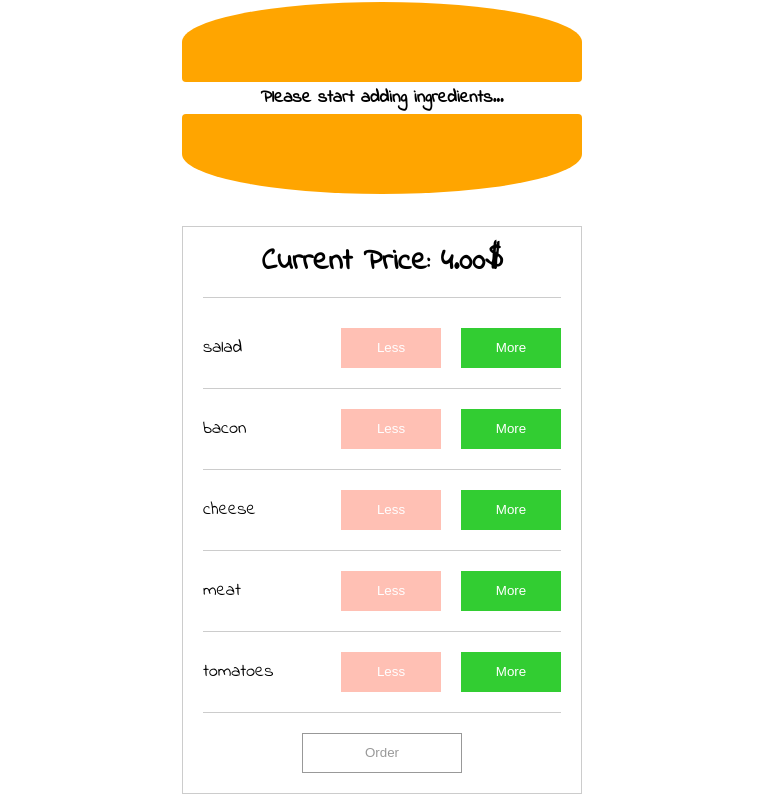
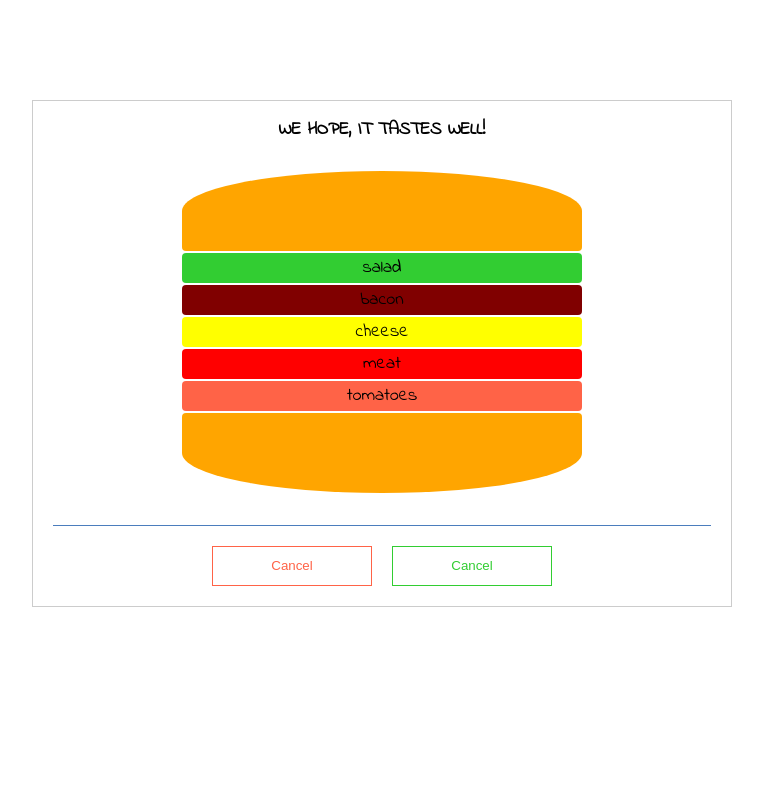
Before and after one commit to Mak-Pro/react-practice, a React (Create React App) app: page /checkout in a window 1280 px wide. Shown: the whole page, without its empty margins (258-1021 px from the left). Built offline with nearby package versions, Linux system fonts and the light colour scheme.

Commit message:
in progress...

```diff
--- a/src/App.js
+++ b/src/App.js
@@ -17,7 +17,7 @@ class App extends Component {
 
 		return (
 			<Layout>
-					<p>layout</p>
+
 			</Layout>
 	  );
 	}
--- a/src/components/Layout/Layout.js
+++ b/src/components/Layout/Layout.js
@@ -2,15 +2,19 @@ import React, { Fragment } from 'react';
 
 import classes from './Layout.module.scss';
 
+import { Route } from 'react-router-dom';
+
 
 import BurgerBuilder from '../../containers/BurgerBuilder/BurgerBuilder.js';
+import Checkout from  '../../containers/Checkout/Checkout.js';
 
 
 const Layout = (props) => {
 	return (
 		<Fragment>
 			<main className={classes.main}>
-				<BurgerBuilder />
+				<Route path='/' exact render={() => <BurgerBuilder />}/>
+				<Route path='/checkout' exact render={() => <Checkout />}/>
 			</main>
 		</Fragment>
 	);
--- a/src/containers/BurgerBuilder/BurgerBuilder.js
+++ b/src/containers/BurgerBuilder/BurgerBuilder.js
@@ -1,6 +1,8 @@
 import React, { Component, Fragment } from 'react';
 
 import classes from './BurgerBuilder.module.scss';
+
+import { withRouter } from 'react-router-dom';
 
 
 import Burger from './Burger/Burger.js';
@@ -89,7 +91,7 @@ class BurgerBuilder extends Component {
 	}
 
 	continueOrderingHandler = () => {
-		console.log('Continue Ordering...');
+		this.props.history.push('/checkout');
 	}
 
 
@@ -123,4 +125,4 @@ class BurgerBuilder extends Component {
   }
 }
 
-export default BurgerBuilder;
+export default withRouter(BurgerBuilder);
--- /dev/null
+++ b/src/containers/Checkout/Checkout.js
@@ -0,0 +1,51 @@
+import React, { Component } from 'react';
+
+import Burger from '../../containers/BurgerBuilder/Burger/Burger.js';
+
+import classes from './Checkout.module.scss';
+
+
+import { withRouter } from 'react-router-dom';
+
+
+class Checkout extends Component {
+
+	constructor(props) {
+		super(props);
+	}
+
+	state = {
+		ingredients: {
+			salad: 1,
+			bacon: 1,
+			cheese: 1,
+			meat: 1,
+			tomatoes: 1,
+		},
+	}
+
+
+	cancelCheckoutHandler = () => {
+		this.props.history.goBack();
+	}
+
+
+	render() {
+
+		return (
+			<div className={classes.checkout}>
+
+				<h2>We hope, It tastes well!</h2>
+				<Burger ingredients={this.state.ingredients}/>
+				<hr/>
+				<div className={classes.checkout__actions}>
+					<button className={["btn", classes.discard].join(' ')} onClick={this.cancelCheckoutHandler}>Cancel</button>
+					<button className={["btn", classes.agree].join(' ')} onClick={this.agreeCheckoutHandler}>Cancel</button>
+				</div>
+			</div>
+		);
+	}
+
+}
+
+export default withRouter(Checkout);
--- /dev/null
+++ b/src/containers/Checkout/Checkout.module.scss
@@ -0,0 +1,44 @@
+.checkout {
+	border: 1px solid #ccc;
+	max-width: 70rem;
+	margin: 10rem auto 0;
+	padding: 2rem	2rem 2rem;
+
+	h2 {
+		font-weight: 700;
+		text-transform: uppercase;
+		text-align: center;
+		padding: 0 1.5rem;
+		margin-bottom: 3rem;
+	}
+
+	&__actions {
+		display: flex;
+		align-items: center;
+		justify-content: center;
+
+		button {
+			margin: 0 1rem;
+		}
+	}
+}
+
+.discard {
+	color: tomato;
+	border-color: tomato;
+
+	&:hover {
+		color: #fff;
+		background: tomato;
+	}
+}
+
+.agree {
+	color: limegreen;
+	border-color: limegreen;
+
+	&:hover {
+		color: #fff;
+		background: limegreen;
+	}
+}
--- a/src/index.js
+++ b/src/index.js
@@ -2,10 +2,11 @@ import React from 'react';
 import ReactDOM from 'react-dom';
 import './index.scss';
 import App from './App';
+import { BrowserRouter as Router } from 'react-router-dom';
 import * as serviceWorker from './serviceWorker';
 
 
-ReactDOM.render(<App />, document.getElementById('root'));
+ReactDOM.render(<Router><App /></Router>, document.getElementById('root'));
 
 // If you want your app to work offline and load faster, you can change
 // unregister() to register() below. Note this comes with some pitfalls.
```
